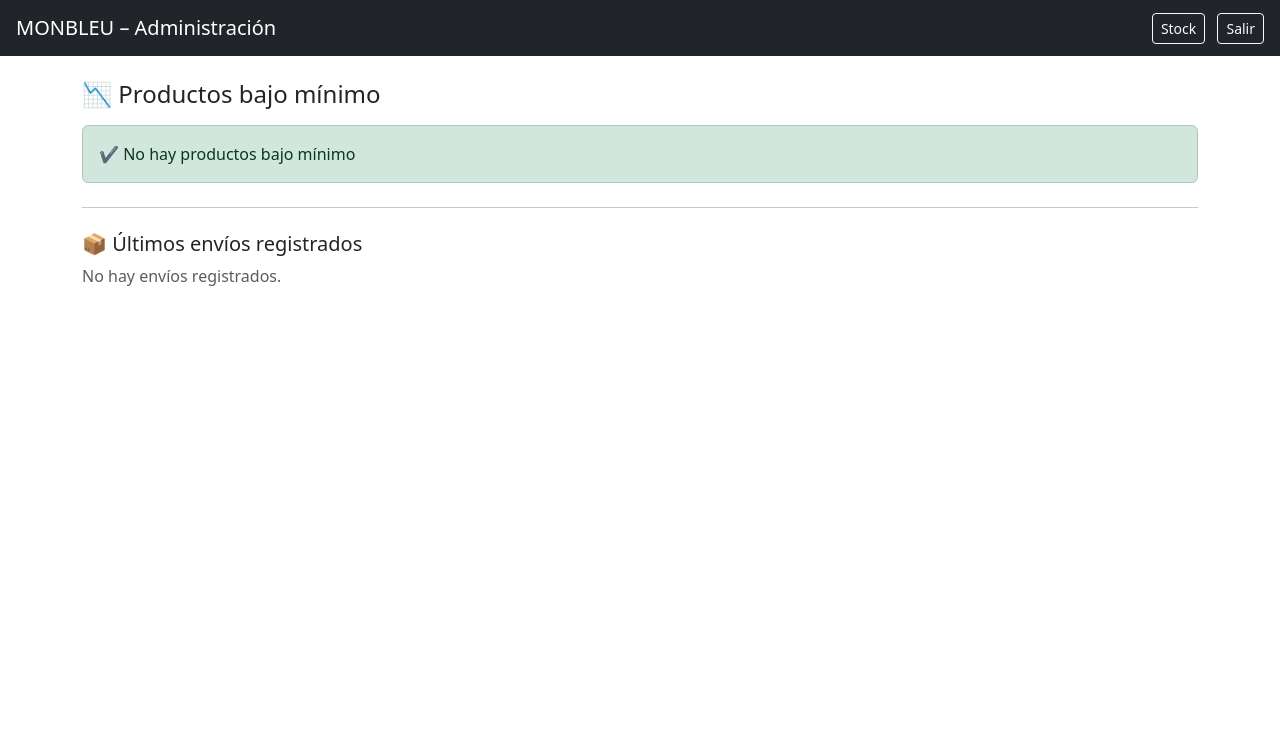
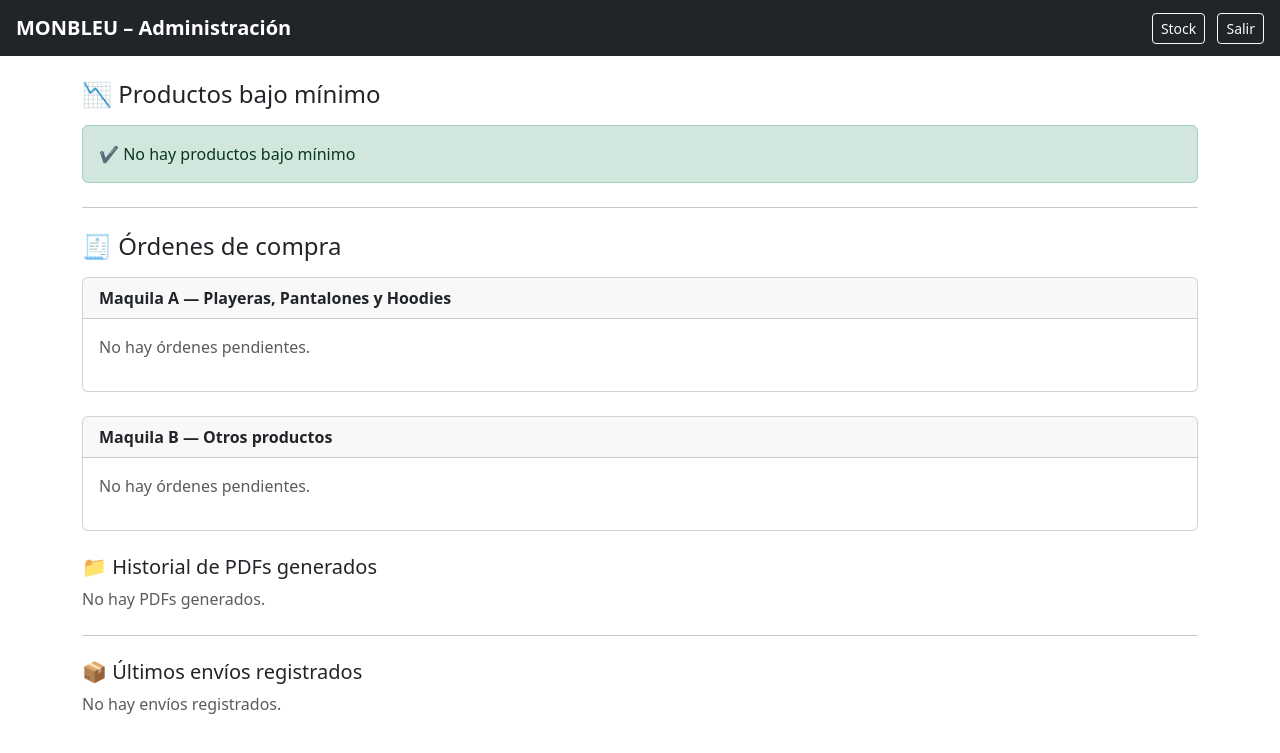
Before and after one commit to AnglAjc/STOCKMONBLEU, a Flask app: template templates/admin.html in a window 1280 px wide. Shown: the top 753 px of the page. Run offline with Flask 3, Linux system fonts and the light colour scheme; the template is opened without the code that fills it, so the values that code supplies are empty.

Commit message:
Update admin.html

```diff
--- a/templates/admin.html
+++ b/templates/admin.html
@@ -12,8 +12,9 @@
 </head>
 <body>
 
+<!-- NAVBAR -->
 <nav class="navbar navbar-dark bg-dark px-3">
-    <span class="navbar-brand">MONBLEU – Administración</span>
+    <span class="navbar-brand fw-bold">MONBLEU – Administración</span>
     <div>
         <a href="/" class="btn btn-outline-light btn-sm me-2">Stock</a>
         <a href="/logout" class="btn btn-outline-light btn-sm">Salir</a>
@@ -22,11 +23,11 @@
 
 <div class="container mt-4">
 
+    <!-- ================= PRODUCTOS BAJO MÍNIMO ================= -->
     <h4 class="mb-3">📉 Productos bajo mínimo</h4>
 
     {% if data %}
     <form method="post">
-
         <table class="table table-bordered table-sm align-middle">
             <thead class="table-dark text-center">
                 <tr>
@@ -40,7 +41,7 @@
             <tbody>
                 {% for i in data %}
                 <tr class="text-center">
-                    <td class="text-start">{{ i.producto }}</td>
+                    <td class="text-start fw-semibold">{{ i.producto }}</td>
                     <td>{{ i.talla }}</td>
                     <td class="fw-bold text-danger">{{ i.stock }}</td>
                     <td>{{ i.minimos }}</td>
@@ -62,7 +63,6 @@
             💾 Actualizar producción
         </button>
     </form>
-
     {% else %}
         <div class="alert alert-success">
             ✔ No hay productos bajo mínimo
@@ -71,6 +71,116 @@
 
     <hr class="my-4">
 
+    <!-- ================= ÓRDENES DE COMPRA ================= -->
+    <h4 class="mb-3">🧾 Órdenes de compra</h4>
+
+    <!-- MAQUILA A -->
+    <div class="card mb-4">
+        <div class="card-header fw-bold">
+            Maquila A — Playeras, Pantalones y Hoodies
+        </div>
+        <div class="card-body">
+
+            {% if ordenes_maquila_a %}
+            <table class="table table-sm table-bordered align-middle">
+                <thead class="table-light text-center">
+                    <tr>
+                        <th>Producto</th>
+                        <th>Talla</th>
+                        <th>Cantidad ordenada</th>
+                    </tr>
+                </thead>
+                <tbody>
+                    {% for o in ordenes_maquila_a %}
+                    <tr class="text-center">
+                        <td class="text-start">{{ o.producto }}</td>
+                        <td>{{ o.talla }}</td>
+                        <td class="fw-bold">{{ o.cantidad }}</td>
+                    </tr>
+                    {% endfor %}
+                </tbody>
+            </table>
+
+            <a href="/generar-pdf/maquila-a" class="btn btn-outline-primary btn-sm">
+                📄 Generar PDF Maquila A
+            </a>
+
+            {% else %}
+                <p class="text-muted">No hay órdenes pendientes.</p>
+            {% endif %}
+        </div>
+    </div>
+
+    <!-- MAQUILA B -->
+    <div class="card mb-4">
+        <div class="card-header fw-bold">
+            Maquila B — Otros productos
+        </div>
+        <div class="card-body">
+
+            {% if ordenes_maquila_b %}
+            <table class="table table-sm table-bordered align-middle">
+                <thead class="table-light text-center">
+                    <tr>
+                        <th>Producto</th>
+                        <th>Talla</th>
+                        <th>Cantidad ordenada</th>
+                    </tr>
+                </thead>
+                <tbody>
+                    {% for o in ordenes_maquila_b %}
+                    <tr class="text-center">
+                        <td class="text-start">{{ o.producto }}</td>
+                        <td>{{ o.talla }}</td>
+                        <td class="fw-bold">{{ o.cantidad }}</td>
+                    </tr>
+                    {% endfor %}
+                </tbody>
+            </table>
+
+            <a href="/generar-pdf/maquila-b" class="btn btn-outline-primary btn-sm">
+                📄 Generar PDF Maquila B
+            </a>
+
+            {% else %}
+                <p class="text-muted">No hay órdenes pendientes.</p>
+            {% endif %}
+        </div>
+    </div>
+
+    <!-- ================= HISTORIAL PDF ================= -->
+    <h5 class="mt-4">📁 Historial de PDFs generados</h5>
+
+    {% if pdfs_generados %}
+    <table class="table table-sm table-striped">
+        <thead>
+            <tr>
+                <th>Fecha</th>
+                <th>Maquila</th>
+                <th>Archivo</th>
+            </tr>
+        </thead>
+        <tbody>
+            {% for p in pdfs_generados %}
+            <tr>
+                <td>{{ p.fecha.strftime('%d/%m/%Y %H:%M') }}</td>
+                <td>{{ p.maquila }}</td>
+                <td>
+                    <a href="{{ p.ruta }}" target="_blank">
+                        {{ p.nombre }}
+                    </a>
+                </td>
+            </tr>
+            {% endfor %}
+        </tbody>
+    </table>
+    {% else %}
+        <p class="text-muted">No hay PDFs generados.</p>
+    {% endif %}
+
+    <hr class="my-4">
+
+    <!-- ================= ÚLTIMOS ENVÍOS ================= -->
     <h5>📦 Últimos envíos registrados</h5>
 
     {% if envios %}
```
